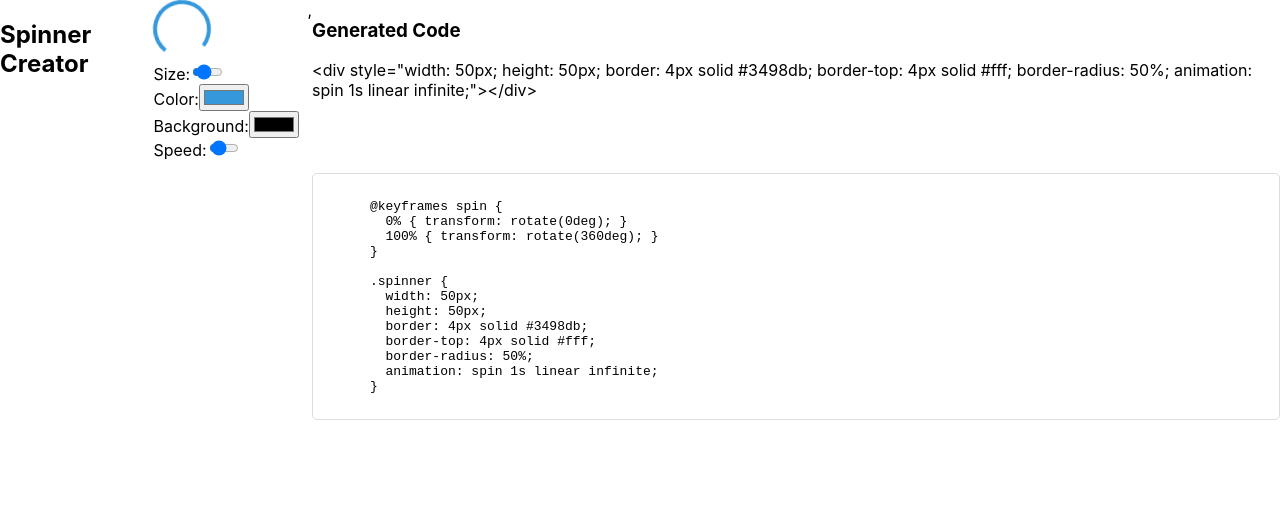
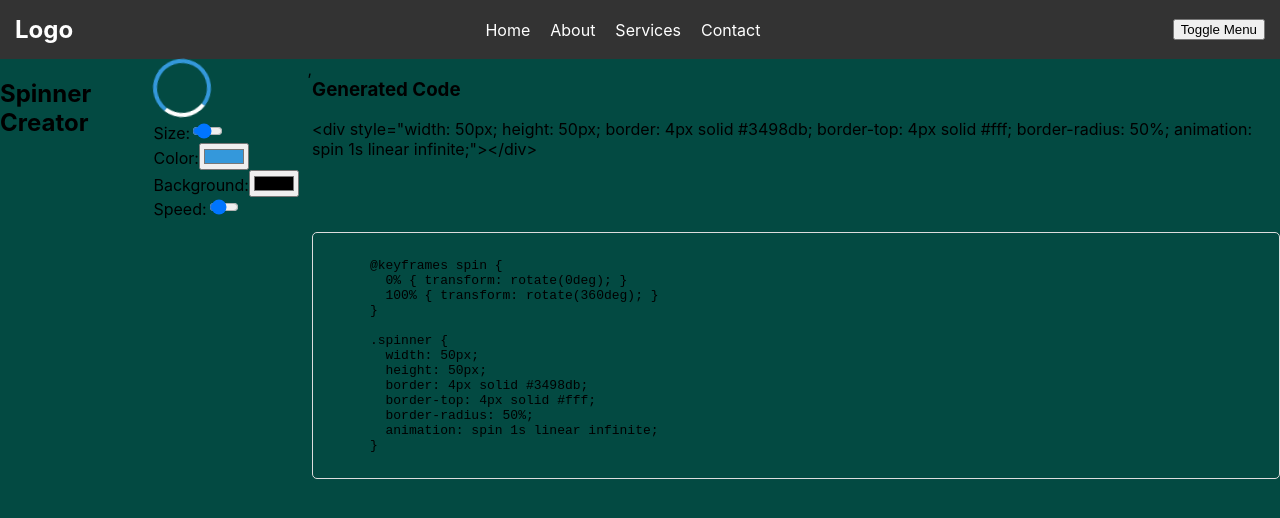
Before and after one commit to amitkumar70512/Sigma, a React (Create React App) app: page /home in a window 1280 px wide. Shown: the top 518 px of the page. Built offline with nearby package versions, Linux system fonts and the light colour scheme.

Commit message:
modified nopage

```diff
--- a/src/components/Home/Home.tsx
+++ b/src/components/Home/Home.tsx
@@ -1,8 +1,14 @@
+import Navbar from "../Navbar/Navbar";
+import { ContainerBox } from "../Styles/ContainerBox";
 import Spinner from "../plugins/Spinner/Spinner";
+
 const Home = () => {
     return (
         <>
-            <Spinner />
+            <Navbar />
+            <ContainerBox>
+                <Spinner />
+            </ContainerBox>
         </>
     );
 };
--- /dev/null
+++ b/src/components/Navbar/Navbar.tsx
@@ -0,0 +1,65 @@
+// Navbar.js
+import React, { useState } from 'react';
+import styled from 'styled-components';
+
+interface NavbarLinksProps {
+    isMobileMenuOpen: boolean;
+}
+
+const NavbarContainer = styled.div`
+  background-color: #333;
+  padding: 15px;
+  display: flex;
+  justify-content: space-between;
+  align-items: center;
+
+  @media (max-width: 768px) {
+    flex-direction: column;
+  }
+`;
+
+const NavbarLogo = styled.div`
+  color: white;
+  font-size: 24px;
+  font-weight: bold;
+`;
+
+const NavbarLinks = styled.div<NavbarLinksProps>`
+  display: flex;
+  gap: 20px;
+
+  @media (max-width: 768px) {
+    margin-top: 15px;
+    flex-direction: ${({ isMobileMenuOpen }) => (isMobileMenuOpen ? 'column' : 'row')};
+    display: ${({ isMobileMenuOpen }) => (isMobileMenuOpen ? 'flex' : 'none')};
+  }
+`;
+
+const NavbarLink = styled.a`
+  color: white;
+  text-decoration: none;
+  cursor: pointer;
+`;
+
+const Navbar: React.FC = () => {
+    const [isMobileMenuOpen, setMobileMenuOpen] = useState(false);
+
+    const toggleMobileMenu = () => {
+        setMobileMenuOpen(!isMobileMenuOpen);
+    };
+
+    return (
+        <NavbarContainer>
+            <NavbarLogo>Logo</NavbarLogo>
+            <NavbarLinks isMobileMenuOpen={isMobileMenuOpen}>
+                <NavbarLink href="/home">Home</NavbarLink>
+                <NavbarLink href="/about">About</NavbarLink>
+                <NavbarLink href="/services">Services</NavbarLink>
+                <NavbarLink href="/contact">Contact</NavbarLink>
+            </NavbarLinks>
+            <button onClick={toggleMobileMenu}>Toggle Menu</button>
+        </NavbarContainer>
+    );
+};
+
+export default Navbar;
--- a/src/components/NoPage/NoPage.tsx
+++ b/src/components/NoPage/NoPage.tsx
@@ -1,5 +1,18 @@
 import { animated, useSpring } from '@react-spring/web'
 import './NoPage.css';
+import styled from 'styled-components';
+
+const LinkButton = styled.a`
+  color: #0f0f0f;
+  text-decoration: none;
+  cursor: pointer;
+  font-size: 20px;
+  padding: 10px;
+
+  &:hover {
+    color: black;
+  }
+`;
 
 const NoPage = () => {
     const props = useSpring({
@@ -13,6 +26,7 @@ const NoPage = () => {
             <div className="not-found-container">
                 <h1>404 - Not Found</h1>
                 <p>Sorry, the page you are looking for might be in another castle.</p>
+                <LinkButton href="/home">Back to Home</LinkButton>
             </div>
         </animated.div>
     );
--- /dev/null
+++ b/src/components/Styles/ContainerBox.tsx
@@ -0,0 +1,7 @@
+import styled from 'styled-components';
+
+export const ContainerBox = styled.div`
+  width: 100%;
+  height: 100vh;
+  background-color: #034a42;
+`;
```
